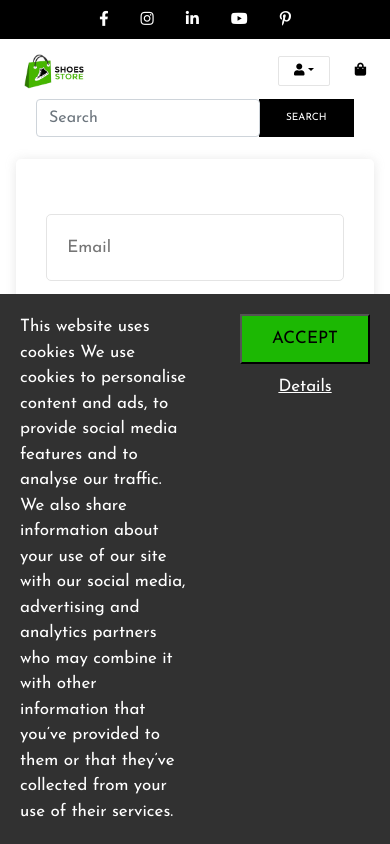
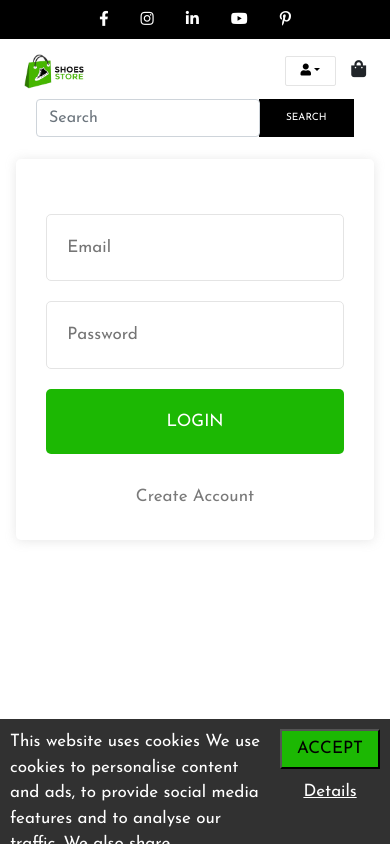
Before and after one commit to DokZenik/shop_frontend, a React (Create React App) app: page /login in a window 390 px wide. Built offline with nearby package versions, Linux system fonts and the light colour scheme.

Commit message:
fix cookies and header

```diff
--- a/src/components/Header.jsx
+++ b/src/components/Header.jsx
@@ -82,15 +82,14 @@ const Header = ({setVisible}) => {
                                             </Link>
                                         </div>
                                     </div>
-                                    <Link
-                                        // to="/cart"
-                                        className="cart-mobile-icon">
+                                    <div className={"cart_icon__wrapper"} onClick={() => setVisible(true)}>
                                         <i className="fas fa-shopping-bag"></i>
+                                        {console.log(cartCount)}
                                         {cartCount !== 0
-                                            ? <span
-                                                className="badge">{cartCount}</span>
+                                            ? <span className="badge">{cartCount}</span>
                                             : null}
-                                    </Link>
+
+                                    </div>
                                 </div>
                                 <div className="col-12 d-flex align-items-center">
                                     <form className="input-group">
@@ -162,11 +161,11 @@ const Header = ({setVisible}) => {
                                     </div>
                                 </div>
 
-                                <div onClick={() => setVisible(true)}>
+                                <div className={"cart_icon__wrapper"} onClick={() => setVisible(true)}>
                                     <i className="fas fa-shopping-bag"></i>
+                                    {console.log(cartCount)}
                                     {cartCount !== 0
-                                        ? <span
-                                            className="badge">{cartCount}</span>
+                                        ? <span className="badge">{cartCount}</span>
                                         : null}
 
                                 </div>
--- a/src/components/homeComponents/ShopSection.jsx
+++ b/src/components/homeComponents/ShopSection.jsx
@@ -5,8 +5,9 @@ import Pagination from "./pagination";
 import axios from "axios";
 import {setProd} from "../../data/Products";
 import Preloader from "../utils/Preloader/Preloader";
+import ModalCart from "../utils/Cart/ModalCart";
 
-const ShopSection = () => {
+const ShopSection = ({visible, setVisible}) => {
 
     const [currentPageNumber, setCurrentPageNumber] = useState(0);
     const [pagesCount, setPagesCount] = useState(1)
@@ -76,7 +77,9 @@ const ShopSection = () => {
                                     currentPageItems.length === 0
                                         ? <h1>No one items(((</h1>
                                         :
-                                        currentPageItems.map((product) => (
+                                        <>
+                                            <ModalCart visible={visible} setVisible={setVisible}/>
+                                            {currentPageItems.map((product) => (
                                                 <div
                                                     className="shop"
                                                     key={product._id}
@@ -108,6 +111,8 @@ const ShopSection = () => {
                                                 </div>
                                             ))
                                             }
+                                        </>
+                                }
 
                             </div>
                             {currentPageItems.length !== 0
--- a/src/screens/HomeScreen.jsx
+++ b/src/screens/HomeScreen.jsx
@@ -13,8 +13,8 @@ const HomeScreen = () => {
     return (
         <div>
             <Header setVisible={setModal}/>
-            <ShopSection/>
-            <ModalCart visible={modal} setVisible={setModal}/>
+            <ShopSection visible={modal} setVisible={setModal}/>
+            {/*<ModalCart visible={modal} setVisible={setModal}/>*/}
             <CalltoActionSection/>
             <ContactInfo/>
             <Footer/>
--- a/src/scss/App.scss
+++ b/src/scss/App.scss
@@ -94,7 +94,7 @@ textarea:focus {
 }
 .badge {
   background-color: red;
-  position: absolute;
+  position: relative;
   top: -20px;
   border-radius: 100px;
   padding: 5px 7px;
@@ -738,11 +738,13 @@ textarea:focus {
 
 
 .cookie_wrapper{
+  height: 125px;
+  overflow: scroll;
   position: fixed;
   bottom: 0;
   left: 0;
   right: 0;
-  z-index: 3;
+  z-index: 4;
   display: flex;
   gap: 50px;
   justify-content: center;
@@ -772,3 +774,15 @@ textarea:focus {
 .cookie__show{
   transform: translateY(0);
 }
+.cart_icon__wrapper{
+  cursor: pointer;
+}
+@media (max-width: 426px) {
+  .cookie__success {
+    padding: 5px 15px;
+  }
+  .cookie_wrapper{
+    gap: 20px;
+    padding: 10px;
+  }
+}
```
Lines whose indentation alone changed are shown as unchanged.
